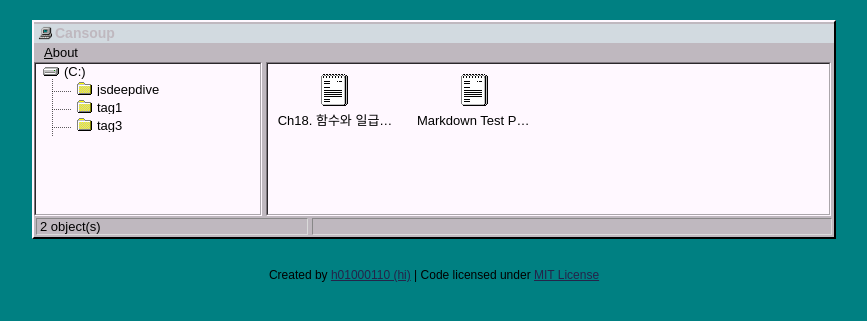
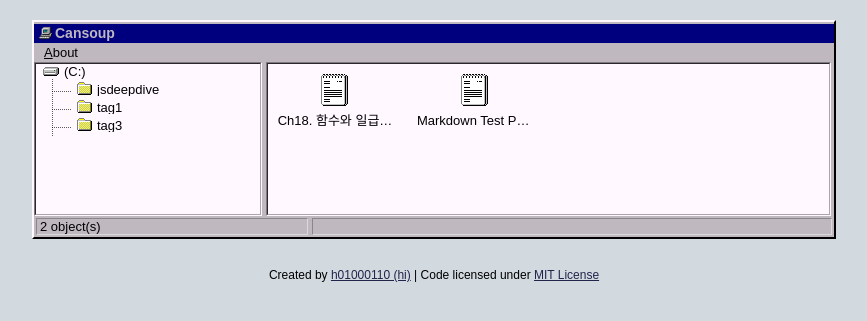
Before and after one commit to cansoup/cansoup.github.io, a Jekyll site: the page built from index.html, in a window 1280 px wide. Shown: the top 321 px of the page, without its empty margins (206-1073 px from the left). Built offline with Jekyll 4.4.1, drawn with Linux system fonts in a browser that asks for light colours.

Commit message:
FIX: style

```diff
--- a/_sass/_main.scss
+++ b/_sass/_main.scss
@@ -1,5 +1,5 @@
 body {
-	background: #008082;
+	background: #d2dae0;
 	font-family: sans-serif, serif, monospace;
 	font-size: 13px;
 }
--- a/assets/css/001.scss
+++ b/assets/css/001.scss
@@ -5,5 +5,5 @@
 @import "main";
 
 .default_title {
-	background: #d2dae0;
+	background: #00007f;
 }
```
